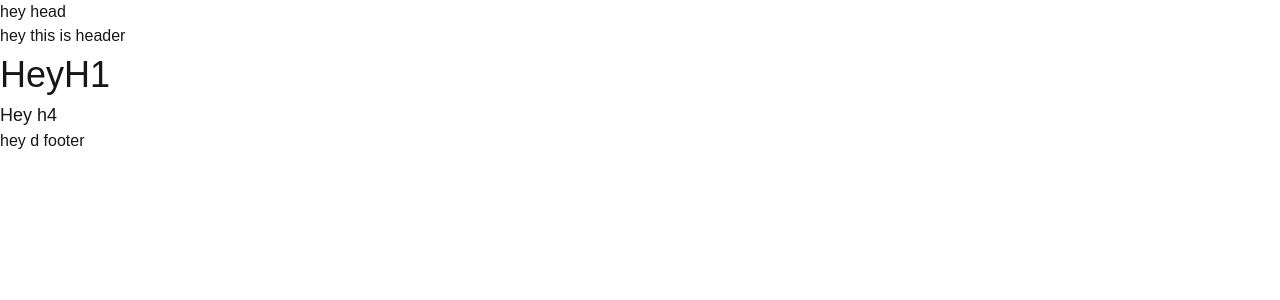
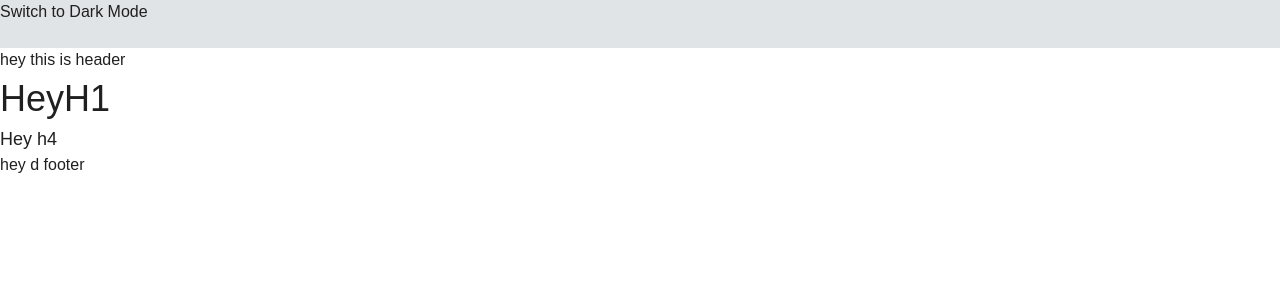
Before and after one commit to me-shantanu/meshantanu, a Next.js app: page / in a window 1280 px wide. Shown: the top 300 px of the page. Built offline with nearby package versions, Linux system fonts and the light colour scheme.

Commit message:
theme added but haveing is minor issue will fix today regard localStorage is not define

```diff
--- a/src/app/globals.css
+++ b/src/app/globals.css
@@ -3,19 +3,28 @@
 @tailwind utilities;
 
 :root {
-  --background: #ffffff;
-  --foreground: #171717;
+  --background: #FFFFFF;
+  --sidebar: #E0E4E7;
+  --text-primary: #202020;
+  --text-secondary: #5A6A73;
+  --error: #CC0000;
+  --link: #0071C3;
+  --disabled: #B9C3CC;
 }
 
-@media (prefers-color-scheme: dark) {
-  :root {
-    --background: #0a0a0a;
-    --foreground: #ededed;
-  }
+.dark {
+  --background: #36434D;
+  --sidebar: #202020;
+  --text-primary: #FFFFFF;
+  --text-secondary: #8A9AA4;
+  --error: #CC0000;
+  --link: #0071C3;
+  --disabled: #B9C3CC;
 }
 
+
 body {
-  color: var(--foreground);
+  color: var(--text-primary);
   background: var(--background);
   font-family: Arial, Helvetica, sans-serif;
 }
--- a/src/components/Header/Header.tsx
+++ b/src/components/Header/Header.tsx
@@ -1,10 +1,13 @@
 import React, { FC } from 'react'
+import ThemeToggle from './ThemeToggle'
 
-interface HeaderProps { }
+interface HeaderProps {}
 
 const Header: FC<HeaderProps> = () => {
   return (
-    <header>hey head</header>
+    <header className='bg-sidebar h-12'>
+      <ThemeToggle />
+    </header>
   )
 }
 
--- /dev/null
+++ b/src/components/Header/ThemeToggle.tsx
@@ -0,0 +1,36 @@
+'use client'
+import { useState, useEffect } from 'react'
+
+const ThemeToggle = () => {
+  const savedTheme = localStorage?.getItem('theme') ?? null
+  const [theme, setTheme] = useState<'light' | 'dark'>((savedTheme as 'light' | 'dark') ?? 'light')
+
+  useEffect(() => {
+    const systemTheme = window.matchMedia('(prefers-color-scheme: dark)').matches ? 'dark' : 'light'
+    if (savedTheme) {
+      setTheme(savedTheme as 'light' | 'dark')
+    } else {
+      setTheme(systemTheme)
+    }
+  }, [])
+
+  useEffect(() => {
+    const root = window.document.documentElement
+    if (theme === 'dark') {
+      root.classList.add('dark')
+    } else {
+      root.classList.remove('dark')
+    }
+    localStorage.setItem('theme', theme)
+  }, [theme])
+
+  const toggleTheme = () => {
+    setTheme((prevTheme) => (prevTheme === 'light' ? 'dark' : 'light'))
+  }
+
+  return (
+    <button onClick={toggleTheme}>Switch to {theme === 'light' ? 'Dark' : 'Light'} Mode</button>
+  )
+}
+
+export default ThemeToggle
--- a/tailwind.config.ts
+++ b/tailwind.config.ts
@@ -9,8 +9,13 @@ const config: Config = {
   theme: {
     extend: {
       colors: {
-        background: 'var(--background)',
-        foreground: 'var(--foreground)',
+        background: "var(--background)",
+        sidebar: "var(--sidebar)",
+        textPrimary: "var(--text-primary)",
+        textSecondary: "var(--text-secondary)",
+        error: "var(--error)",
+        link: "var(--link)",
+        disabled: "var(--disabled)",
       },
       fontSize: {
         base: '1rem',
```
